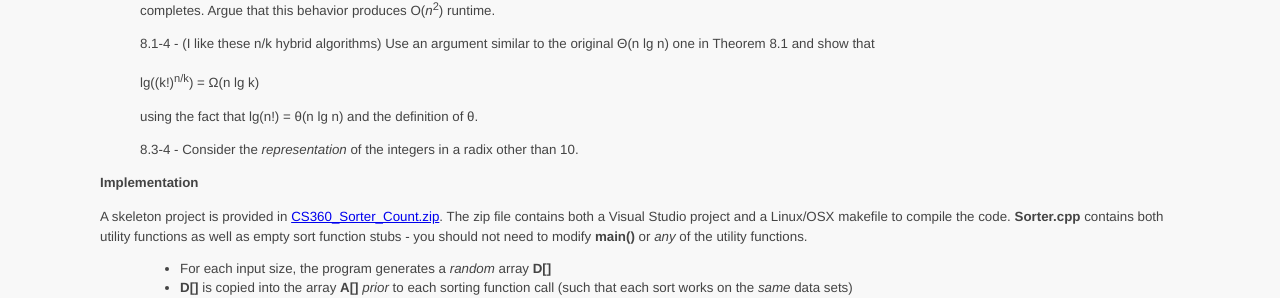
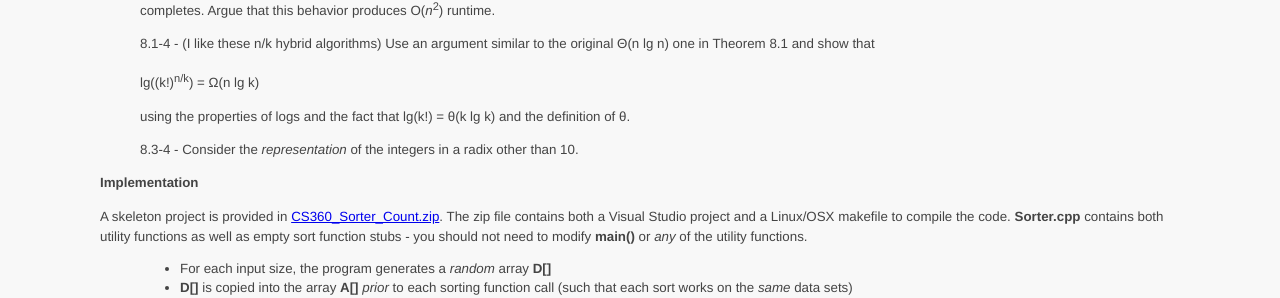
Before and after one commit to ycpcs/cs360-spring2019, a Jekyll site: the page built from assign/assign04.md, in a window 1280 px wide and 900 px high. Shown: the part 342-640 px from the top of the window. Built offline with Jekyll 4.4.1, drawn with Linux system fonts in a browser that asks for light colours.

Commit message:
fix assign 4 hint
fix assign 4 hint

```diff
--- a/assign/assign04.md
+++ b/assign/assign04.md
@@ -24,7 +24,7 @@ Linear sort implementation
 >
 > lg((k!)<sup>n/k</sup>) = Ω(n lg k)
 >
-> using the fact that lg(n!) = θ(n lg n) and the definition of θ.
+> using the properties of logs and the fact that lg(k!) = θ(k lg k) and the definition of θ.
 >
 > 8.3-4 - Consider the *representation* of the integers in a radix other than 10.
 
```
Also changed, not shown: 1 other file.
